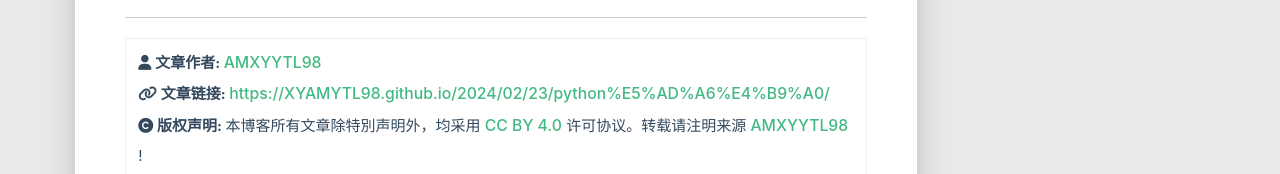
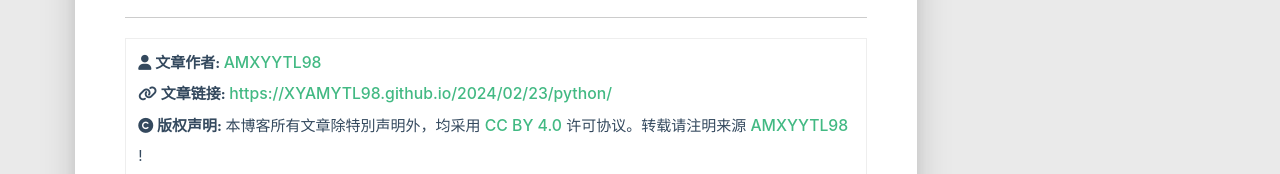
Before and after one commit to XYAMYTL98/XYAMYTL98.github.io, a plain HTML site: page 2024/02/23/python/index.html in a window 1280 px wide. Shown: the part 1924-2098 px from the top of the page. Drawn offline with Linux system fonts and the light colour scheme; some packages are replaced by stand-ins of ours; no server answers; a script that the page names is missing.

Commit message:
Site updated: 2024-02-23 16:32:16

```diff
--- a/2024/02/23/python学习/index.html
+++ b/2024/02/23/python/index.html
@@ -487,7 +487,7 @@ python学习爬虫实现的基本思路流程：
                     </i>
                 </span>
                 <span class="reprint-info">
-                    <a href="https://XYAMYTL98.github.io/2024/02/23/python%E5%AD%A6%E4%B9%A0/">https://XYAMYTL98.github.io/2024/02/23/python%E5%AD%A6%E4%B9%A0/</a>
+                    <a href="https://XYAMYTL98.github.io/2024/02/23/python/">https://XYAMYTL98.github.io/2024/02/23/python/</a>
                 </span>
             </div>
             <div class="reprint__notice">
@@ -606,7 +606,7 @@ python学习爬虫实现的基本思路流程：
                 <i class="far fa-dot-circle"></i>&nbsp;本篇
             </div>
             <div class="card">
-                <a href="/2024/02/23/python%E5%AD%A6%E4%B9%A0/">
+                <a href="/2024/02/23/python/">
                     <div class="card-image">
 
 
```
Also changed, not shown: 2024/02/22/hello-world/index.html (+1 -1 lines), archives/2024/02/index.html (+1 -1 lines), archives/2024/index.html (+1 -1 lines), archives/index.html (+1 -1 lines), index.html (+1 -1 lines).
